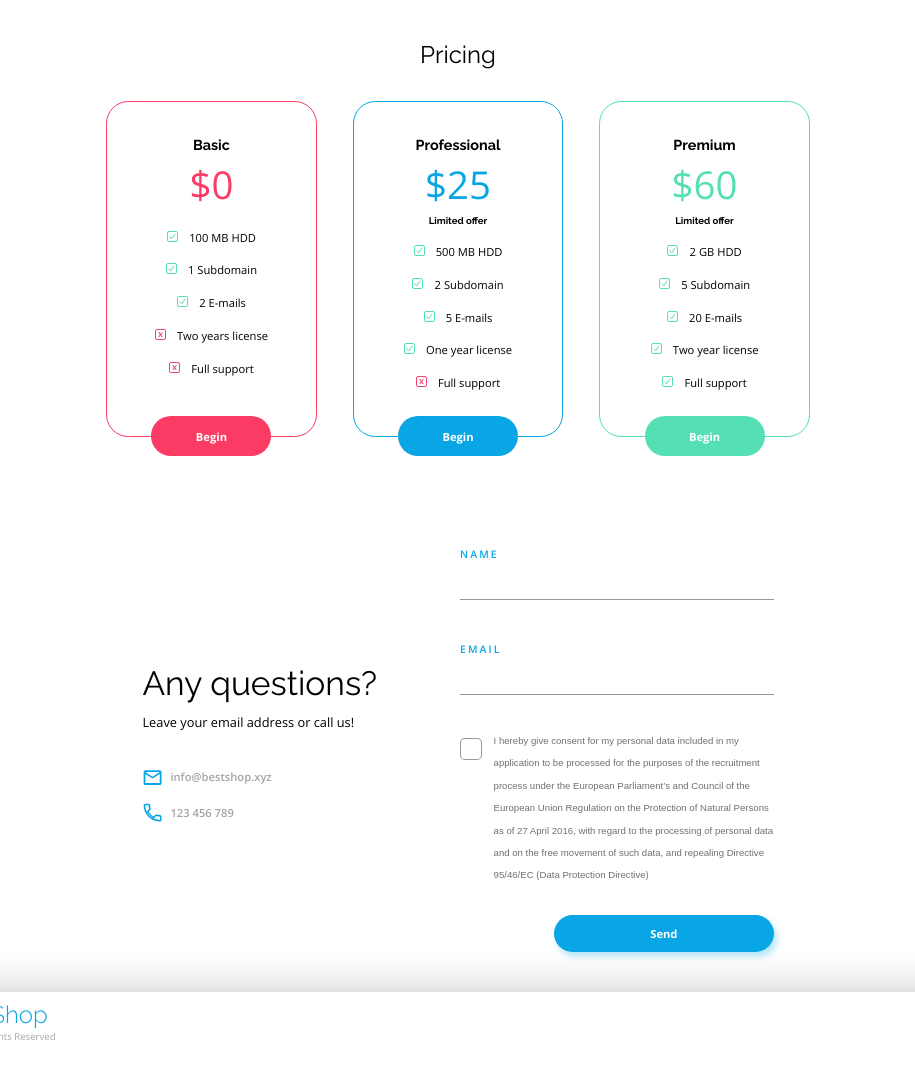
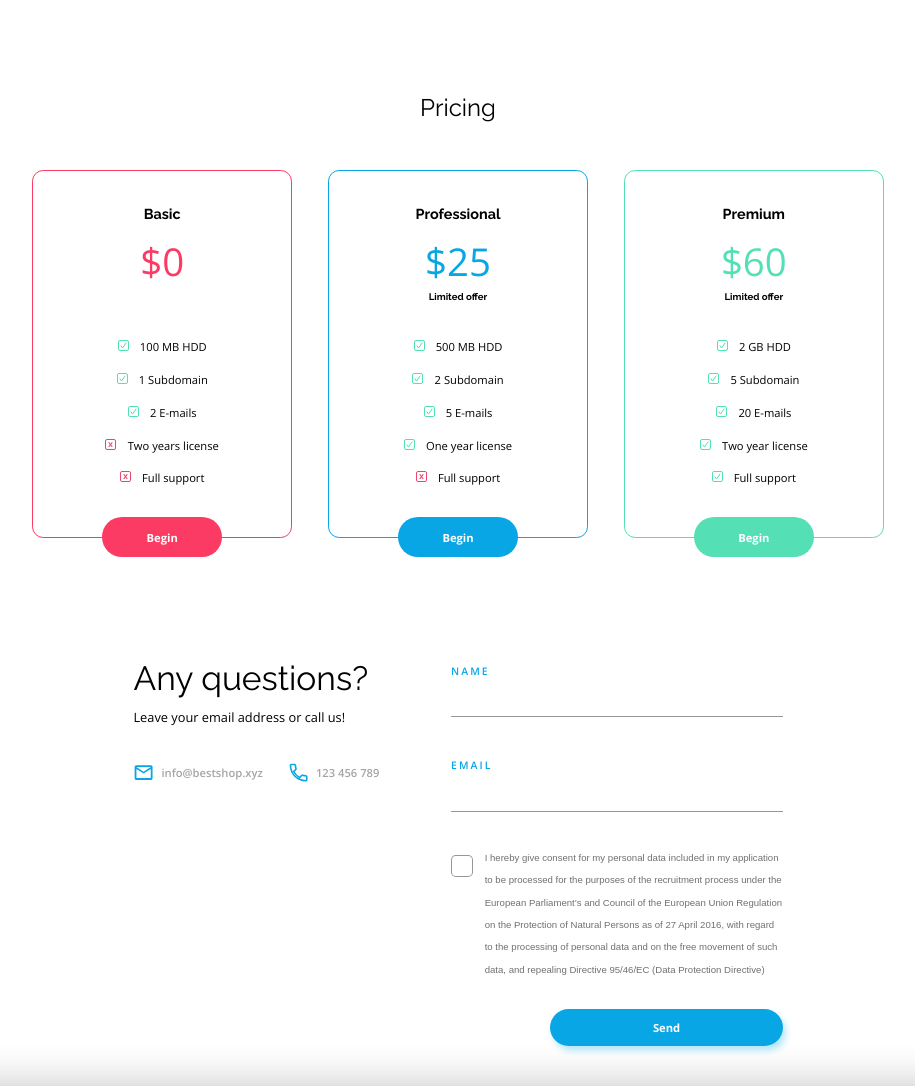
Before and after one commit to Joan266/Oxygen_shop, a website: page index.html in a window 1280 px wide. Shown: the part 1920-3009 px from the top of the page, without its empty margins (182-1097 px from the left). Before the commit the page ends 2976 px from the top, so only its background shows below. Drawn offline with nearby package versions, Linux system fonts and the light colour scheme.

Commit message:
contact section computer responsive

```diff
--- a/styles.scss
+++ b/styles.scss
@@ -394,21 +394,22 @@ body {
       }
     }
     .pricing {
-      padding: 0.1rem 1.5rem 1rem 1.5rem;
+      padding: 0.1rem 0 1rem 0;
       max-width:$max-width-phone;
       margin-left: auto;
       margin-right: auto;
+      margin-top: 3rem;
       @media only screen and (min-width: 1000px) {
-        max-width: $max-width-computer;
+        margin-top: 6rem;
+        max-width: $max-width-computer+8rem;
       }
       &__title {
         font-family: $font-Raleway;
         font-weight: 400;
         font-size: 1.5rem;
-        margin-top: 2.7rem;
         margin-bottom: 0.5rem;
         @media only screen and (min-width: 1000px) {
-          margin-bottom: 2rem;
+          margin-bottom: 3rem;
         }
       }
       &__container{
@@ -424,9 +425,10 @@ body {
           vertical-align: middle;
           line-height: 1.5;
           width: 28%;
-          height: 21rem;
+          height: 23rem;
           margin-left: 1rem;
           margin-right: 1rem;
+          border-radius: 0.7rem;
         }
         &--red {
           border: 1px solid $primary-red;
@@ -451,12 +453,16 @@ body {
               text-align: center;
               width: 100%;
               margin-top: 2rem;
+              min-height: 6.5rem;
             }
             &__title {
               font-family: $font-Raleway;
               font-weight: 700;
               font-size: 0.9em;
               color: #000;
+              @media only screen and (min-width: 1000px) {
+                margin-bottom: 0.5rem;
+              }
             }
             &__price{
               font-family: $font-OpenSans;
@@ -487,6 +493,7 @@ body {
             @media only screen and (min-width: 1000px) {
               display: block;
               width: 100%;
+              margin-top: 2rem;
             }
             &__list{
              list-style-type: none;
@@ -555,6 +562,7 @@ body {
           vertical-align: middle;
           line-height: 1.5;
           width: 35%;
+          margin-bottom: 15em;
         }
         &__title {
           font-family: $font-Raleway;
@@ -562,6 +570,7 @@ body {
           color: #000;
           font-size: 2.1rem;
           margin-bottom: 0.3rem;
+
         }
         &__text {
           font-family: $font-OpenSans;
@@ -574,6 +583,12 @@ body {
           display: block;
           text-align: left;
           margin-bottom: 0.7rem;
+          @media only screen and (min-width: 1000px) {
+            display: inline-block;
+            vertical-align: middle;
+            line-height: 1.5;
+            width: 48%;
+          }
           img {
             display: inline-block;
             vertical-align: middle;
@@ -594,7 +609,7 @@ body {
         }
       }
       &__form{
-        margin-top: 2.5rem;
+        margin-top: 3.5rem;
         margin-bottom: 2.5rem;
         position: relative;
         display: block;
@@ -603,7 +618,7 @@ body {
           display: inline-block;
           vertical-align: middle;
           line-height: 1.5;
-          width: 35%;
+          width: 37%;
         }
         &__label{
           font-family: $font-OpenSans;
```
Also changed, not shown: styles.css, 1 other file.
